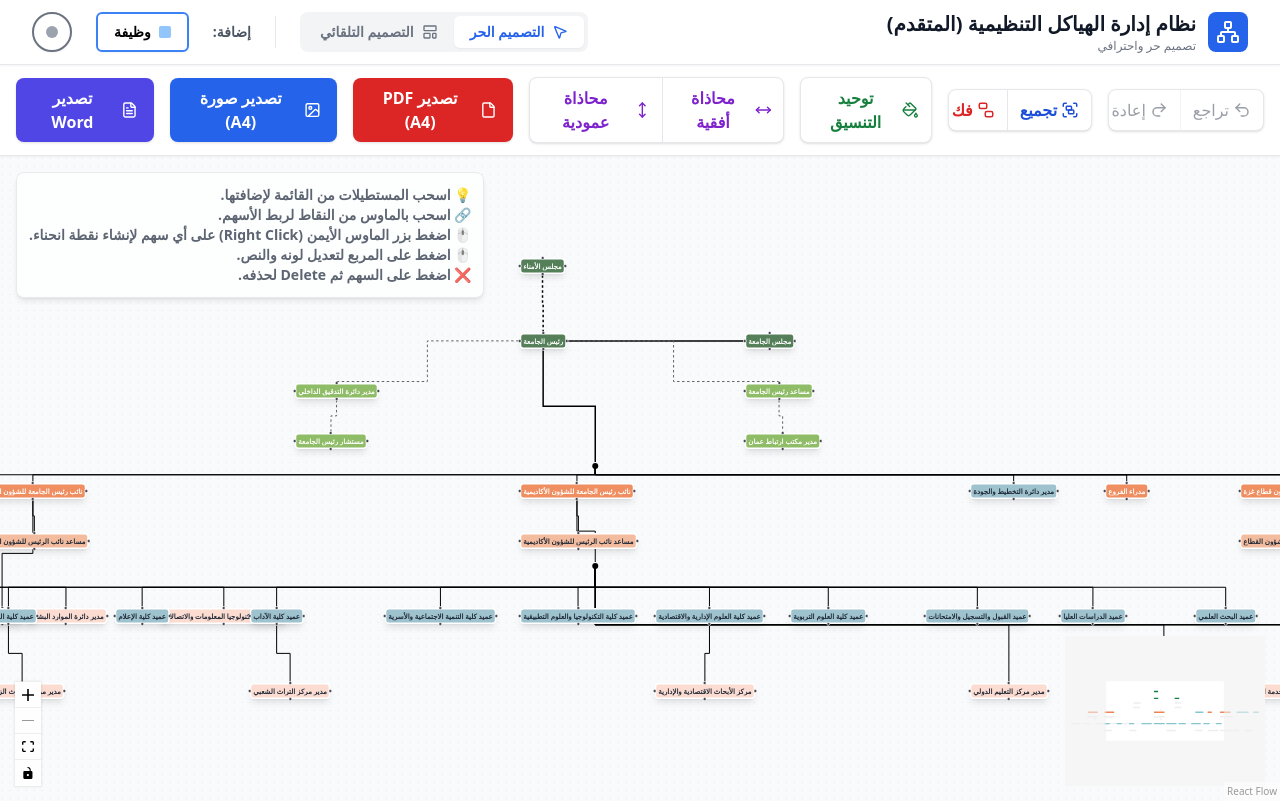
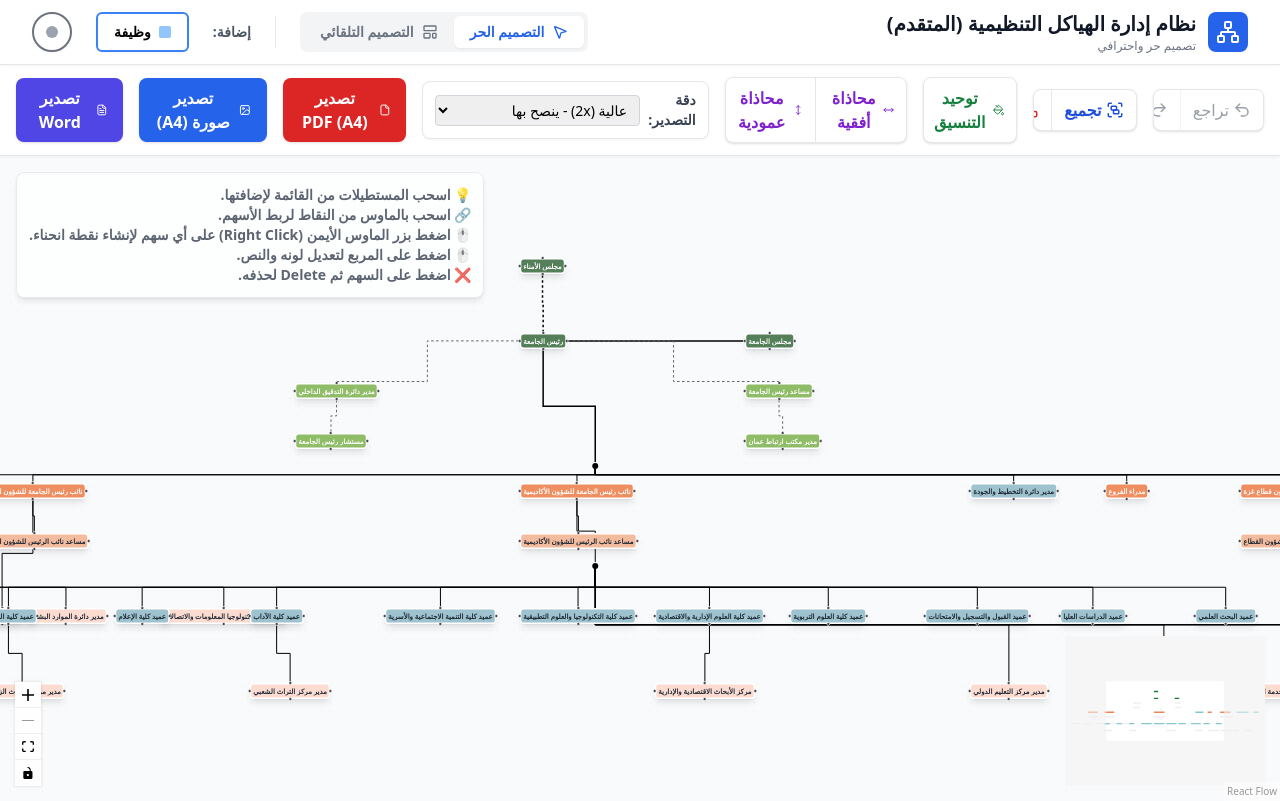
Before and after one commit to abuayham/Abed-Maraqa, a React (Vite) app: page / in a window 1280 px wide. Built offline with nearby package versions, Linux system fonts and the light colour scheme.

Commit message:
Add export quality selector allowing users to export up to 4K resolution

```diff
--- a/src/ReactFlowChart.tsx
+++ b/src/ReactFlowChart.tsx
@@ -502,15 +502,31 @@ const ReactFlowChartInner = () => {
           <button onClick={() => handleAlignAndDistribute('vertical')} className="px-3 py-2 hover:bg-gray-100 text-purple-700 font-bold flex gap-1 items-center" title="محاذاة المستطيلات المحددة عمودياً وتوزيع المسافات بالتساوي"><MoveVertical size={18} /> محاذاة عمودية</button>
         </div>
 
+        <div className="flex items-center gap-2 bg-white px-3 py-2 rounded-lg border shadow-sm">
+          <label htmlFor="export-quality" className="text-sm font-bold text-gray-700">دقة التصدير:</label>
+          <select id="export-quality" className="text-sm border border-gray-300 rounded px-2 py-1 outline-none focus:ring-1 focus:ring-blue-500" defaultValue="2">
+            <option value="1">عادية (1x)</option>
+            <option value="2">عالية (2x) - ينصح بها</option>
+            <option value="3">فائقة الدقة (3x)</option>
+            <option value="4">4K (4x) - للمطبوعات الضخمة</option>
+          </select>
+        </div>
+
         <button
-          onClick={() => exportToPdf()}
+          onClick={() => {
+            const scale = parseInt((document.getElementById('export-quality') as HTMLSelectElement)?.value || '2');
+            exportToPdf(scale);
+          }}
           className="flex items-center gap-2 px-4 py-2 bg-red-600 text-white rounded-lg shadow hover:bg-red-700 font-bold transition-colors"
         >
           <File size={18} />
           تصدير PDF (A4)
         </button>
         <button
-          onClick={() => exportToImage('react-flow')}
+          onClick={() => {
+            const scale = parseInt((document.getElementById('export-quality') as HTMLSelectElement)?.value || '2');
+            exportToImage(scale);
+          }}
           className="flex items-center gap-2 px-4 py-2 bg-blue-600 text-white rounded-lg shadow hover:bg-blue-700 font-bold transition-colors"
         >
           <ImageIcon size={18} />
--- a/src/exportUtils.ts
+++ b/src/exportUtils.ts
@@ -6,7 +6,7 @@ import jsPDF from 'jspdf';
 import type { Node, Edge } from '@xyflow/react';
 
 // --- Export to Image & PDF ---
-const getA4ExportData = async (): Promise<{ dataUrl: string, orientation: 'p' | 'l', targetWidth: number, targetHeight: number } | null> => {
+const getA4ExportData = async (scale: number = 2): Promise<{ dataUrl: string, orientation: 'p' | 'l', targetWidth: number, targetHeight: number } | null> => {
   const el = document.querySelector('.react-flow__viewport') as HTMLElement;
   if (!el) {
     alert('لم يتم العثور على الرسمة!');
@@ -60,6 +60,7 @@ const getA4ExportData = async (): Promise<{ dataUrl: string, orientation: 'p' |
 
     const dataUrl = await toPng(el, {
       quality: 1,
+      pixelRatio: scale,
       backgroundColor: '#f8f9fa',
       width: targetWidth,
       height: targetHeight,
@@ -84,15 +85,15 @@ const getA4ExportData = async (): Promise<{ dataUrl: string, orientation: 'p' |
   }
 };
 
-export const exportToImage = async (_elementId: string) => {
-  const result = await getA4ExportData();
+export const exportToImage = async (scale: number = 2) => {
+  const result = await getA4ExportData(scale);
   if (result) {
     saveAs(result.dataUrl, 'org-chart.png');
   }
 };
 
-export const exportToPdf = async () => {
-  const result = await getA4ExportData();
+export const exportToPdf = async (scale: number = 2) => {
+  const result = await getA4ExportData(scale);
   if (!result) return;
 
   try {
```
